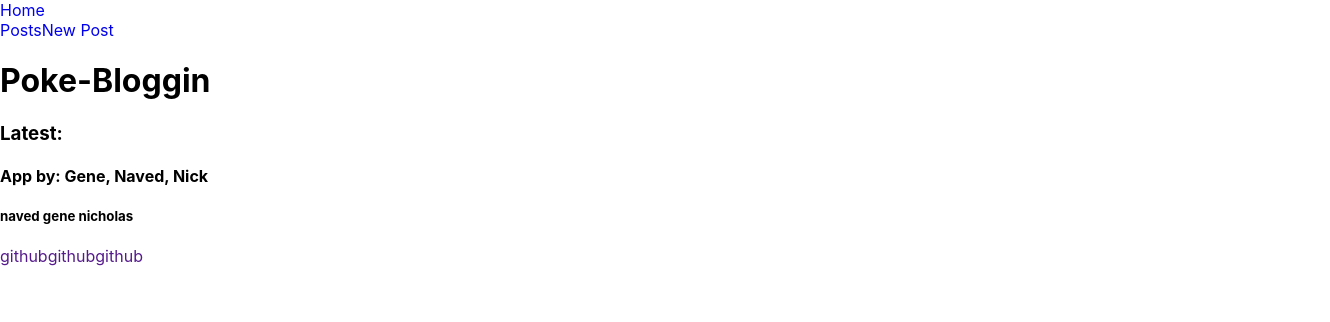
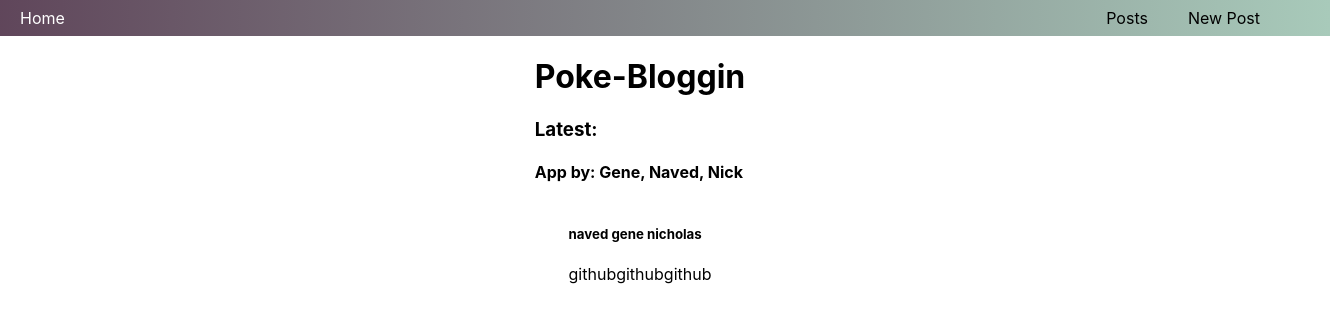
Before and after one commit to navedrahim/blog-app, a React (Create React App) app in the folder client/: page / in a window 1280 px wide. Shown: the top 322 px of the page, 1330 px wide, since content can reach past the window. Built offline with nearby package versions, Linux system fonts and the light colour scheme.

Commit message:
begins minimal CSS styling on Layout and Nav components

```diff
--- a/client/src/App.css
+++ b/client/src/App.css
@@ -5,4 +5,5 @@ body {
 
 a {
   text-decoration: none;
+  color: black;
 }
--- /dev/null
+++ b/client/src/components/Layout/Layout.css
@@ -0,0 +1,6 @@
+.layout {
+  display: flex;
+  flex-direction: column;
+  justify-content: center;
+  align-items: center;
+}
--- a/client/src/components/Layout/Layout.jsx
+++ b/client/src/components/Layout/Layout.jsx
@@ -1,5 +1,7 @@
+import "./Layout.css"
 import Nav from "../Nav/Nav.jsx"
 import Footer from "../Footer/Footer.jsx"
+
 
 function Layout(props) {
   return (
--- /dev/null
+++ b/client/src/components/Nav/Nav.css
@@ -0,0 +1,16 @@
+#nav {
+  display: flex;
+  justify-content: space-between;
+  padding: 8px 50px;
+  width: 100vw;
+  background: linear-gradient(to right, #5d4157, #a8caba); /* W3C, IE 10+/ Edge, Firefox 16+, Chrome 26+, Opera 12+, Safari 7+ */
+}
+
+.links-container a {
+ margin: 0 20px;
+}
+
+.logo {
+  color: white;
+  margin-left: 20px;
+}
--- a/client/src/components/Nav/Nav.jsx
+++ b/client/src/components/Nav/Nav.jsx
@@ -1,8 +1,8 @@
 import { Link } from "react-router-dom"
-
+import "./Nav.css"
 function Nav() {
   return (
-    <nav className="nav">
+    <nav id="nav">
       <div className="logo-container">
         <Link className="logo" to="/">Home</Link>
       </div>
--- /dev/null
+++ b/client/src/screens/Home/Home.css
@@ -0,0 +1,6 @@
+.home-screen {
+  display: flex;
+  flex-direction: column;
+  justify-content: center;
+  align-items: center;
+}
```
Also changed, not shown: client/src/screens/PostCreate/PostCreate.css (added), client/src/screens/PostDetail/PostDetail.css (added), client/src/screens/PostEdit/PstEdit.css (added), client/src/screens/Posts/Posts.css (added).
